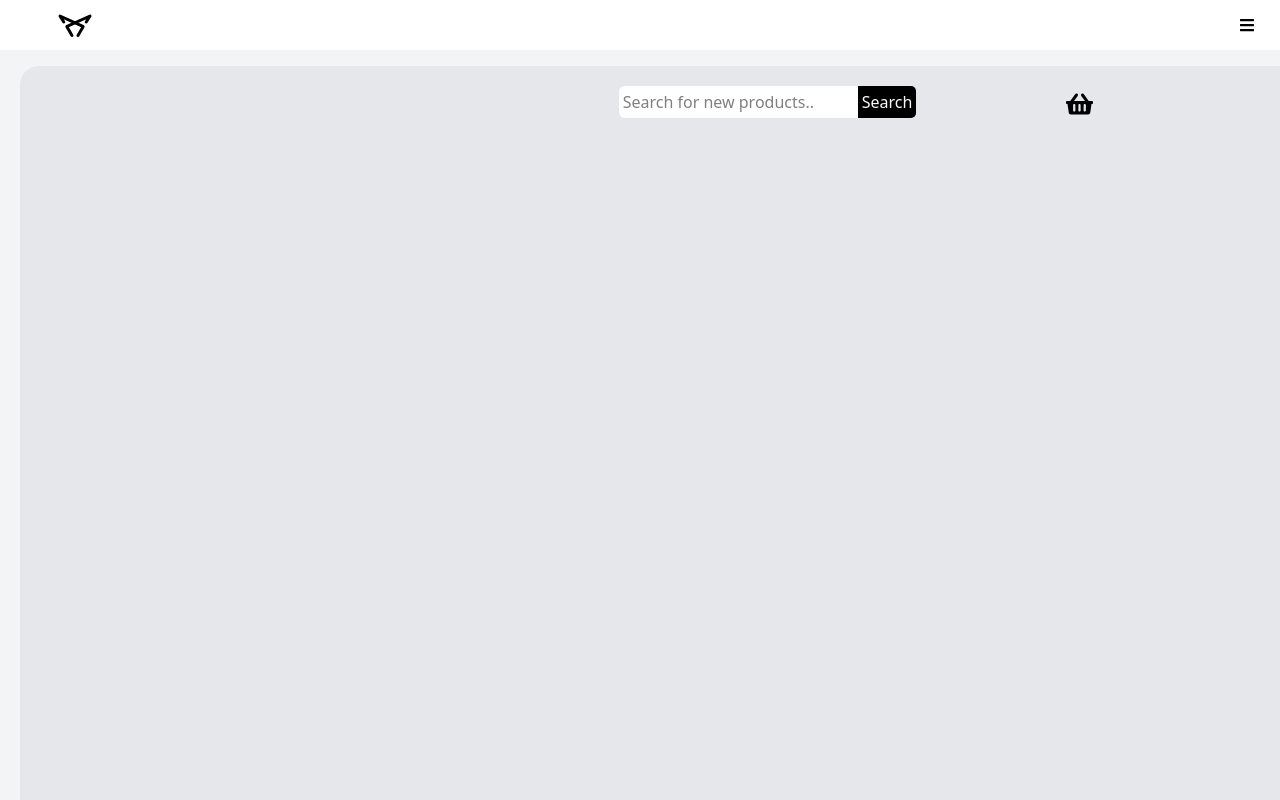
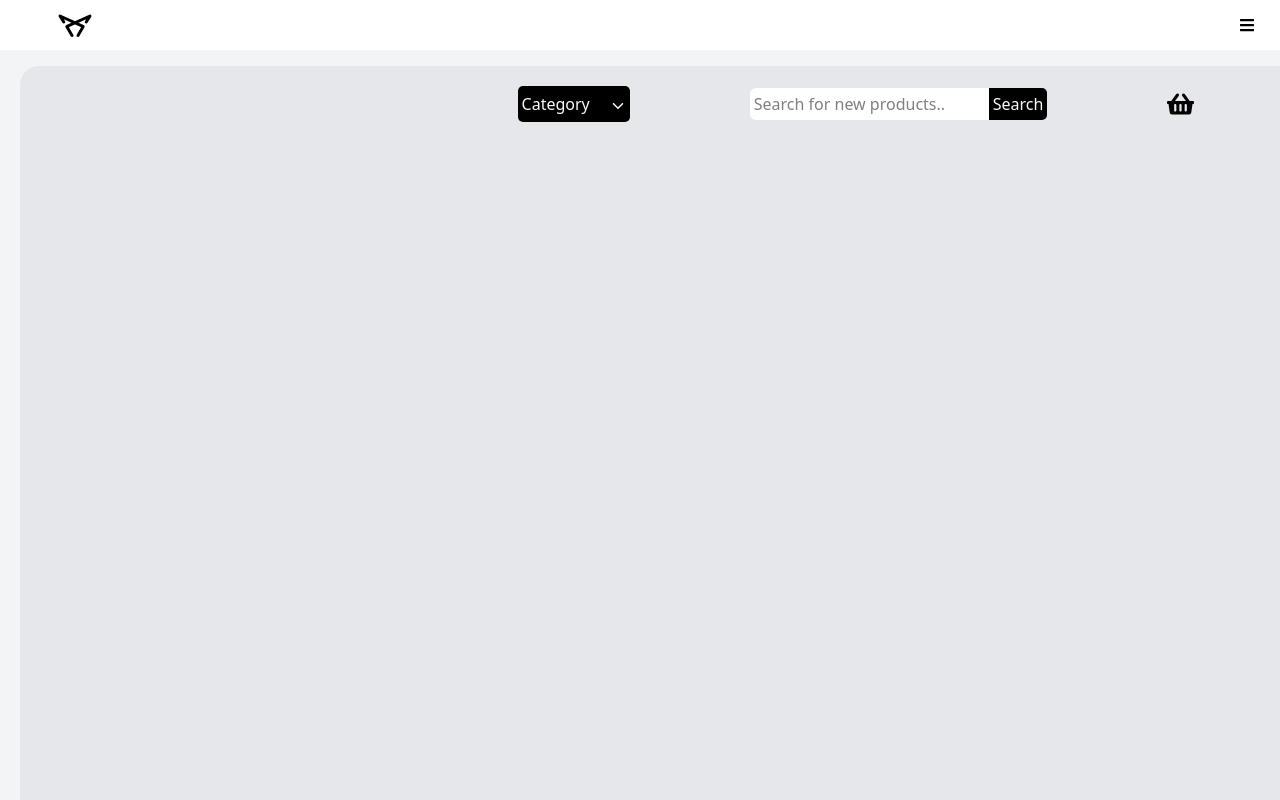
Before and after one commit to aymndev/mynextpro, a Next.js app: page / in a window 1280 px wide. Shown: the top 800 px of the page. Built offline with nearby package versions, Linux system fonts and the light colour scheme.

Commit message:
nav bar style

```diff
--- a/app/page.tsx
+++ b/app/page.tsx
@@ -3,16 +3,29 @@ import { MenuContext } from "@/context/MenuContext";
 import Image from "next/image";
 import { FaShoppingBasket } from "react-icons/fa";
 import { useContext, useState } from "react"
+import { IoIosArrowDown } from "react-icons/io";
+
 
 export default function Home() {
-  const [input,setIinput]=useState("");
-  const { open }=useContext(MenuContext);
+  const [input, setIinput] = useState("");
+  const { open } = useContext(MenuContext);
   return (
-    <div className={`rounded-[19px] ml-5 mr-5 pt-5 flex  justify-center bg-gray-200 h-360 w-370 ${ open ?"w-370" :"w-418 ml-5"}` }>
+    <div className={`rounded-[19px] ml-5 mr-5 pt-5 flex  justify-center bg-gray-200 h-360 w-370 ${open ? "w-370" : "w-418 ml-5"}`}>
+
       <div>
+        <button className=" rounded-[5px] bg-black text-gray-50 p-1 items-center mr-[120px] h-9">
+          Category
+          <span>
+
+                <IoIosArrowDown className="inline-block align-middle ml-5 " />
+
+
+
+          </span>
+        </button>
         <input
           value={input}
-          onChange={(e)=>setIinput(e.target.value)}
+          onChange={(e) => setIinput(e.target.value)}
           className=" focus:outline-none rounded-l-md bg-white color-black  p-1 "
           placeholder="Search for new products.."
 
@@ -21,7 +34,7 @@ export default function Home() {
         <button className=" rounded-r-[5px] bg-black text-gray-50 p-1">Search</button>
       </div>
       <div>
-        <FaShoppingBasket  size={27} className="h-9 ml-[150px]"/>
+        <FaShoppingBasket size={27} className="h-9 ml-[120px]" />
 
       </div>
 
```
